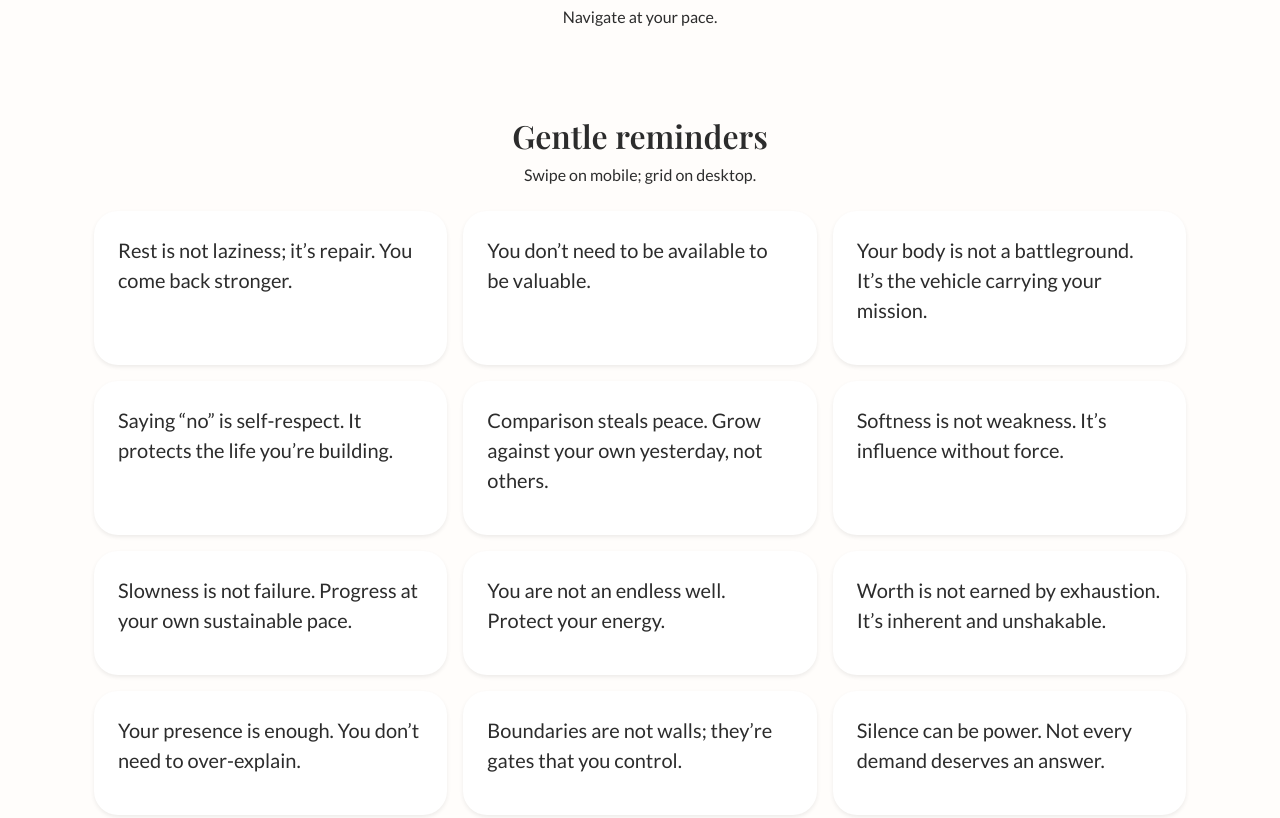
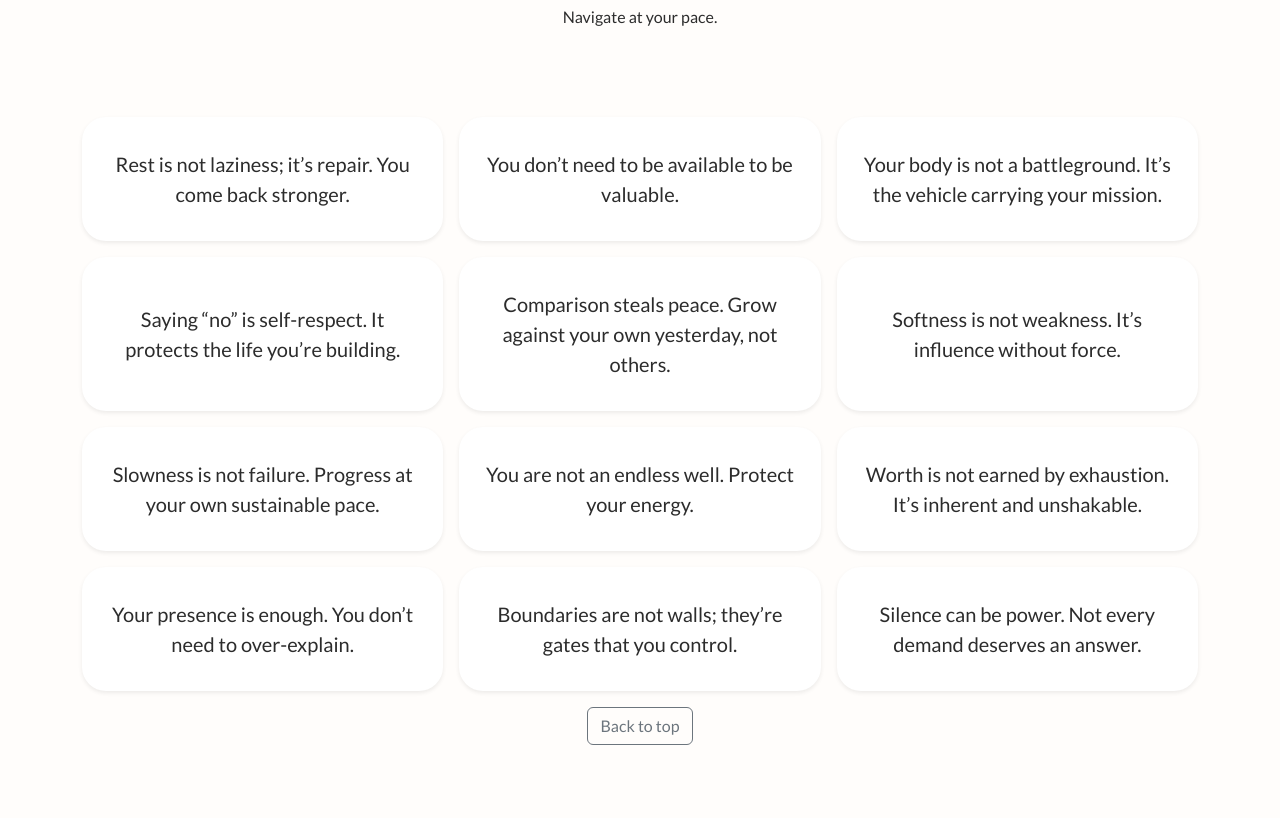
Before and after one commit to stacked-ai-dev/breathe-and-blossom, a plain HTML site: page index.html in a window 1280 px wide. Shown: the part 2158-2976 px from the top of the page. Drawn offline with nearby package versions, Linux system fonts and the light colour scheme.

Commit message:
center text on affirmation cards

```diff
--- a/assets/css/styles.css
+++ b/assets/css/styles.css
@@ -99,11 +99,16 @@ h1, h2, h3, .navbar-brand {
   touch-action: pan-x;           /* improves touch swiping */
 }
 
-.affirmations-track figure{
-  flex: 0 0 80%;                 /* ~1 card per view on phones */
-  min-width: 16rem;              /* prevents cards getting too narrow */
-  scroll-snap-align: start;
+.affirmations-track figure {
+  display: flex;                     /* use flexbox */
+  align-items: center;               /* vertical centering */
+  justify-content: center;           /* horizontal centering */
+  text-align: center;                /* center text inside */
+  padding: 2rem;                     /* ensure breathing room */
+  background: rgba(255, 255, 255, 0.9); /* translucent white bg so text stays readable */
+  border-radius: var(--radius);
 }
+
 
 /* Tablet tweak (optional) */
 @media (min-width: 768px){
--- a/index.html
+++ b/index.html
@@ -225,11 +225,6 @@
     </header>
 
     <section id="affirmations" class="section-pad">
-  <div class="container">
-    <header class="mb-4 text-center">
-      <h2 class="h2">Gentle reminders</h2>
-      <p class="mb-0">Swipe on mobile; grid on desktop.</p>
-    </header>
 
     <div class="affirmations-track">
       <figure class="p-4 bg-white rounded-soft shadow-sm h-100">
```
